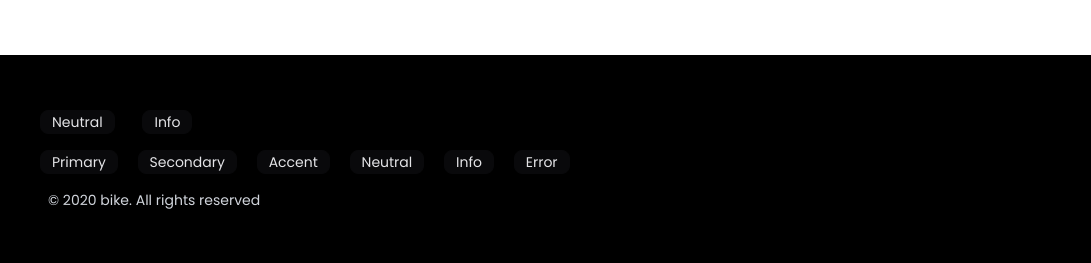
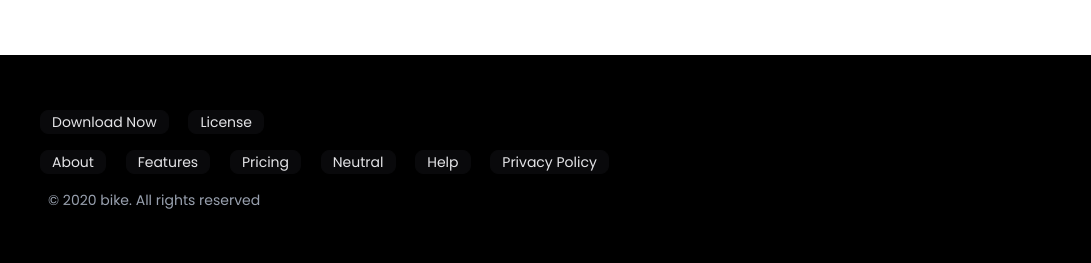
Before and after one commit to omarfarhatul/Biker-zone-project, a plain HTML site: page index.html in a window 1280 px wide. Shown: the part 3103-3366 px from the top of the page, 0-1091 px from the left. Drawn offline with nearby package versions, Linux system fonts and the light colour scheme.

Commit message:
Complete biker zone project

```diff
--- a/index.html
+++ b/index.html
@@ -302,21 +302,21 @@
       <footer class="footer bg-black text-neutral-content p-10 ">
         <div class="md:container mx-auto sm:footer-horizontal md:justify-between gap-8">
         <div class="my-auto space-y-4">
-          <div class="space-x-6">
-            <div class="badge badge-neutral">Neutral</div>
-            <div class="badge badge-neutral">Info</div>
+          <div class="space-x-4">
+            <div class="badge badge-neutral">Download Now</div>
+            <div class="badge badge-neutral">License</div>
           </div>
 
           <div class="space-x-4">
-            <div class="badge badge-neutral">Primary</div>
-            <div class="badge badge-neutral">Secondary</div>
-            <div class="badge badge-neutral">Accent</div>
+            <div class="badge badge-neutral">About</div>
+            <div class="badge badge-neutral">Features</div>
+            <div class="badge badge-neutral">Pricing</div>
             <div class="badge badge-neutral">Neutral</div>
-            <div class="badge badge-neutral">Info</div>
-            <div class="badge badge-neutral">Error</div>
+            <div class="badge badge-neutral">Help</div>
+            <div class="badge badge-neutral">Privacy Policy</div>
           </div>
 
-          <p class="text-gray-300 ml-2">© 2020 bike. All rights reserved</p>
+          <p class="text-gray-400 ml-2 hidden md:block">© 2020 bike. All rights reserved</p>
       </div>
   <nav class="mx-auto text-center md:text-left">
     <h6 class="footer-title">Get the App</h6>
@@ -325,6 +325,7 @@
       <a><img class="w-36" src="./images/others/ios.png" alt=""></a>
     </div>
   </nav>
+  <p class="text-gray-400 md:hidden mx-auto">© 2020 bike. All rights reserved</p>
 </div>
 </footer>
 </body>
```
